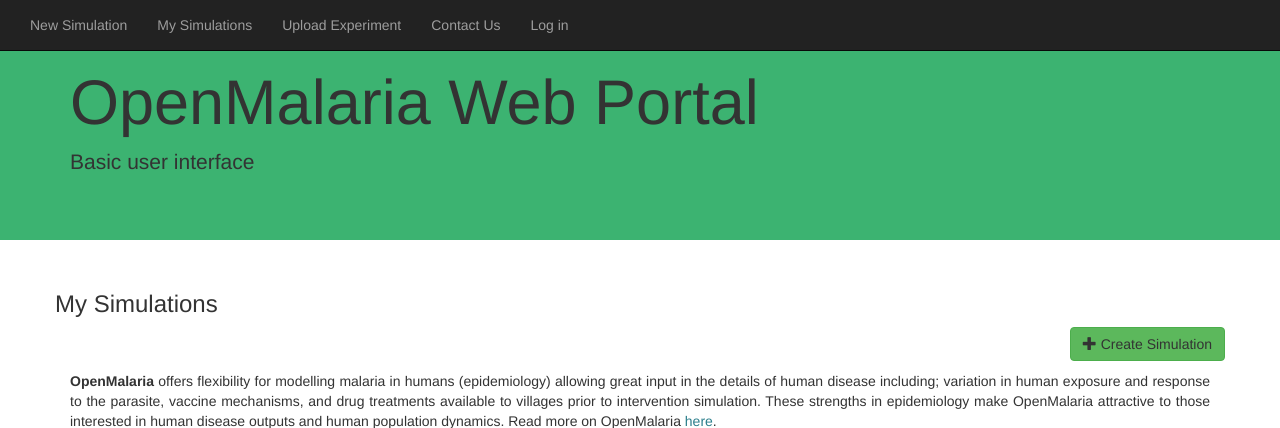
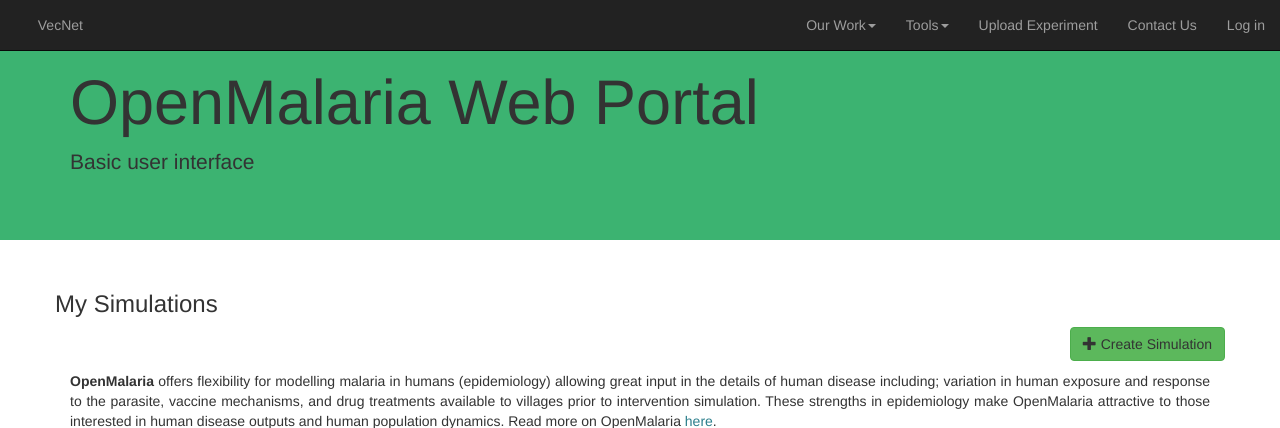
Before and after one commit to vecnet/om, a Django app: template website/apps/ts_om/templates/ts_om/list.html in a window 1280 px wide. Shown: the top 428 px of the page. Run offline with Django 3.2, Linux system fonts and the light colour scheme; the template is opened without the code that fills it, so the values that code supplies are empty; some libraries are stand-ins or nearby versions.

Commit message:
Updated navbar

```diff
--- a/website/templates/base.html
+++ b/website/templates/base.html
@@ -21,17 +21,34 @@
     <nav class="navbar navbar-inverse navbar-fixed-top">
         <div class="container-fluid">
             <div class="navbar-header">
-
-{#                <a class="brand" href="https://www.vecnet.org">&nbsp;&nbsp;VecNet</a>#}
+            </div>
+            <div class="collapse navbar-collapse">
                 {% block navbar_inner %}{% endblock %}
 
                 <ul class="nav navbar-nav">
                     {% block navbar_inner_right_pre %}{% endblock %}
-
-                    <li class="dropdown"><a href="{% url 'ts_om.start' %}">New Simulation</a></li>
-                    <li class="dropdown"><a href="{% url 'ts_om.list' %}">My Simulations</a></li>
-                    <li class="dropdown"><a href="{% url 'ts_om.upload' %}">Upload Experiment</a></li>
-                    <li class="dropdown"><a href="#">Contact Us</a></li>
+                    <li><a class="brand" href="https://www.vecnet.org">&nbsp;&nbsp;VecNet</a></li>
+                </ul>
+                 <ul class="nav navbar-nav navbar-right">
+                                        <li class="dropdown">
+                            <a href="#" class="dropdown-toggle" data-toggle="dropdown">Our Work<b class="caret"></b></a>
+                            <ul class="dropdown-menu">
+                                <li><a href="https://www.vecnet.org/index.php/about-vecnet">About VecNet</a></li>
+                                <li><a href="https://www.vecnet.org/index.php/about-vecnet/collaborations">Collaborations</a></li>
+                                <li><a href="https://www.vecnet.org/index.php/about-vecnet/faq">FAQ</a></li>
+                                <li><a href="https://www.vecnet.org/index.php/about-vecnet/vecnet-how-to">VecNet How To</a></li>
+                            </ul>
+                        </li>
+                    <li class="dropdown">
+                        <a href="#" class="dropdown-toggle" data-toggle="dropdown">Tools<b class="caret"></b></a>
+                        <ul class="dropdown-menu">
+                            <li><a href="https://dw.vecnet.org/">Data Warehouse Browser</a></li>
+                            <li><a href="https://dl.vecnet.org/">Digital Library</a></li>
+                            <li><a href="https://ci.vecnet.org/ts/">Transmission Simulator</a></li>
+                        </ul>
+                    </li>
+                    <li><a href="{% url 'ts_om.upload' %}">Upload Experiment</a></li>
+                    <li class="dropdown"><a href="https://www.vecnet.org/index.php/contact-us">Contact Us</a></li>
 
                     {% block navbar_inner_right_post %}{% endblock %}
 
```
